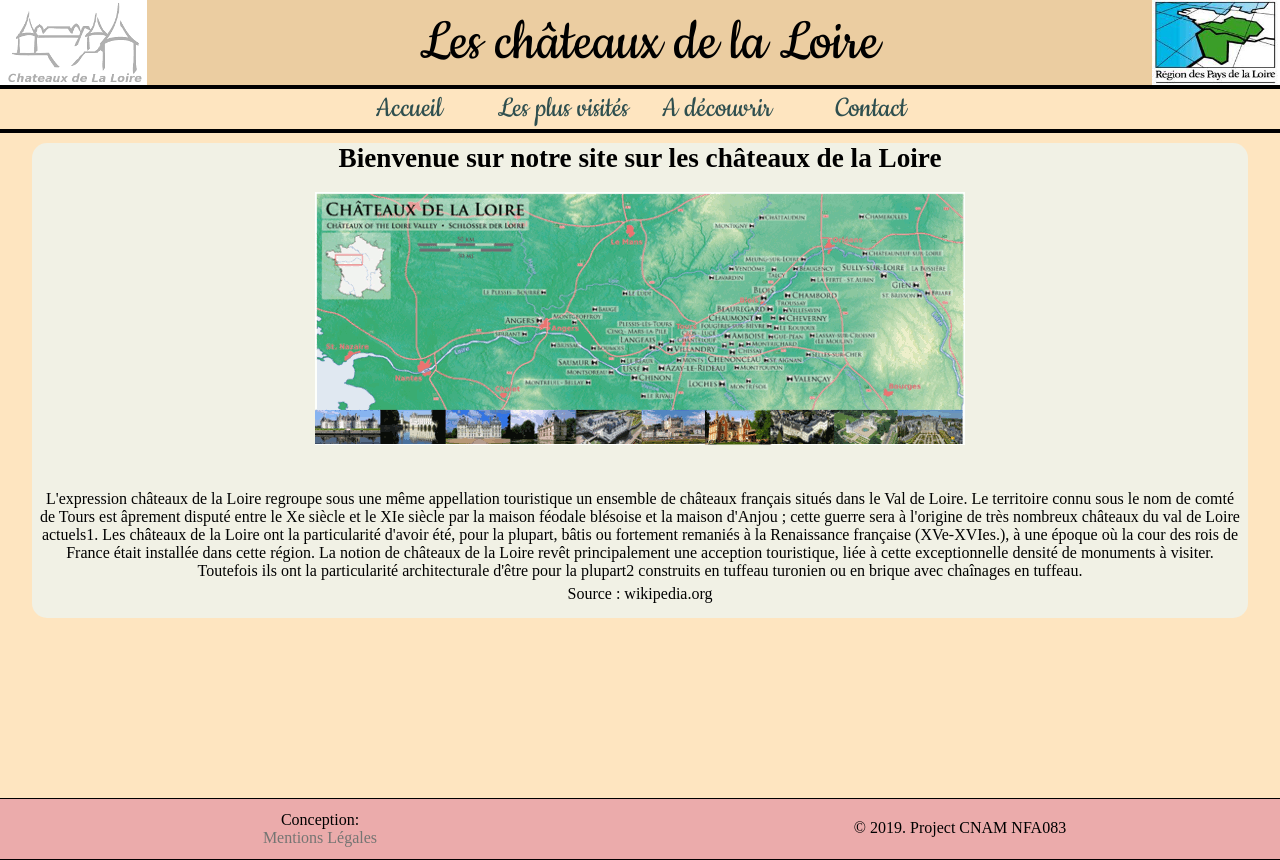
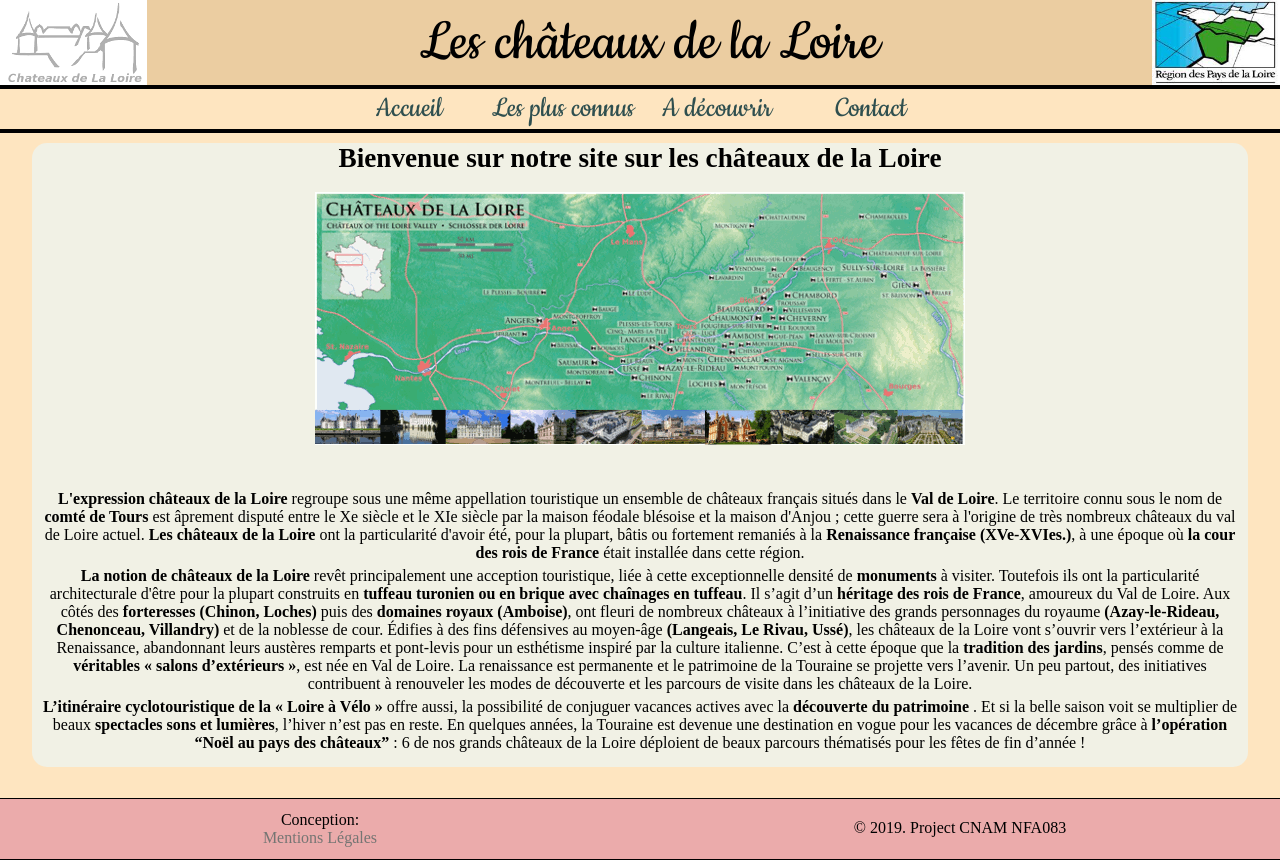
Before and after one commit to RoucherChristophe/ProjetNFA083, a PHP site: page / in a window 1280 px wide. Run offline with PHP 8.4, Linux system fonts and the light colour scheme; the visitor is signed in with stand-in values (Sample User, id 1); data that the repository does not hold is empty.

Commit message:
modification SEO

```diff
--- a/css/styles.css
+++ b/css/styles.css
@@ -296,18 +296,35 @@ th {
 	padding-bottom: 10px;
 }
 
+.txt_alignP {
+	text-align: center;
+	margin-left: 100px;
+	margin-right: 100px;
+}
+
 .txt_align {
 	text-align: center;
-    margin-left: 160px;
+	/*margin-left: 160px;*/
 }
+
 
 .imgChateau {
 	float: left;
-    margin-left: 50px;
+}
+
+.imgChateauTxt {
+	float: left;
+	margin-left: 40px;
 }
 
 .souligne {
 	text-decoration: underline;
+}
+
+.souligneML {
+	text-decoration: underline;
+	text-align: left;
+	margin-left: 15px;
 }
 
 li {
@@ -630,9 +647,20 @@ li {
 .liens-ml p {
 	width: auto;
 	height: auto;
-    text-align: center;
+	text-align: left;
 	word-wrap: break-word;
 	/* permet un saut de ligne pour que le texte ne depasse pas de la div */
 	margin-right: 5px;
-    margin-left: 5px;
+	margin-left: 15px;
 }
+
+.button {
+	width: 210px;
+	height: 30px;
+	margin-left: 150px;
+}
+
+a:link
+{
+text-decoration:none;
+}
--- a/include/database.php
+++ b/include/database.php
@@ -1,14 +1,14 @@
 <?php
 
- 	 //define('HOST', 'localhost');
-     //define('DB_NAME' , 'nfa083');
-     //define('USER' , 'root');
-     //define('PASS' , '');
+ 		 define('HOST', 'localhost');
+     define('DB_NAME' , 'nfa083');
+     define('USER' , 'root');
+     define('PASS' , '');
 
-    define('HOST', 'localhost');
-    define('DB_NAME' , 'id9565149_nfa083');
-    define('USER' , 'id9565149_christophe');
-    define('PASS' , 'christophe');
+    //define('HOST', 'localhost');
+    //define('DB_NAME' , 'id9565149_nfa083');
+    //define('USER' , 'id9565149_christophe');
+    //define('PASS' , 'christophe');
 
 
 
--- a/include/footer.php
+++ b/include/footer.php
@@ -14,9 +14,10 @@
       }
     ?>
     </p>
-      <a href="mentions_legales.php">Mentions Légales</a>
+     <a href="Mentions_legales.php">Mentions Légales</a>
   </div>
   <div id ="footer_description">
     <p id="descrisption_footer"> &copy; 2019. Project CNAM NFA083</p>
+
   </div>
 </footer>
--- a/include/menu.php
+++ b/include/menu.php
@@ -3,9 +3,9 @@
     <nav class="nav_menu">
         <ul id="nav">
             <li><a href="index.php" title="Aller a l'accueil">Accueil</a></li>
-            <li><a href="pageA.php" title="Les sites les plus visités">Les plus visités</a></li>
-            <li><a href="pageB.php" title="Les sites à découvrir">A découvrir</a></li>
-            <li><a href="contact.php" title="Nous contacter">Contact</a></li>
+            <li><a href="PageA.php" title="Les sites les plus connus">Les plus connus</a></li>
+            <li><a href="PageB.php" title="Les sites à découvrir">A découvrir</a></li>
+            <li><a href="Contact.php" title="Nous contacter">Contact</a></li>
         </ul>
     </nav>
     </div>
--- a/index.php
+++ b/index.php
@@ -10,10 +10,11 @@ if (!isset($_SESSION['count'])) {
   $_SESSION['count']++;
 }
 
-include 'include/database.php' ?>
+include 'include/Database.php' ?>
 
 <!DOCTYPE html>
-<html>
+<html lang="fr">
+
 <head>
 	<meta charset="utf-8" />
 	<meta http-equiv="X-UA-Compatible" content="IE=edge">
@@ -21,19 +22,23 @@ include 'include/database.php' ?>
 	<meta name="viewport" content="width=device-width, initial-scale=1">
 	<meta description="L'expression châteaux de la Loire regroupe sous une même appellation touristique un ensemble de châteaux français situés dans le Val de Loire. Le territoire connu sous le nom de comté de Tours est âprement disputé entre le xe siècle et le xie siècle par la maison féodale blésoise et la maison d'Anjou ; cette guerre sera à l'origine de très nombreux châteaux du val de Loire actuels1. Les châteaux de la Loire ont la particularité d'avoir été, pour la plupart, bâtis ou fortement remaniés à la Renaissance française (XVe-XVIes.), à une époque où la cour des rois de France était installée dans cette région. La notion de châteaux de la Loire revêt principalement une acception touristique, liée à cette exceptionnelle densité de monuments à visiter. Toutefois ils ont la particularité architecturale d'être pour la plupart2 construits en tuffeau turonien ou en brique avec chaînages en tuffeau.">
 
-    <link rel="stylesheet" type="text/css" media="screen" href="css/styles.css" />
+	<link rel="stylesheet" type="text/css" media="screen" href="css/Styles.css" />
 
 	<link href="https://fonts.googleapis.com/css?family=Cookie" rel="stylesheet">
-
+	<link rel="shortcut icon" href="img/Chateau.ico" />
 
 	<!-- Global site tag (gtag.js) - Google Analytics -->
 	<script async src="https://www.googletagmanager.com/gtag/js?id=UA-140251563-1"></script>
 	<script>
 		window.dataLayer = window.dataLayer || [];
-  function gtag(){dataLayer.push(arguments);}
+
+		function gtag() {
+			dataLayer.push(arguments);
+		}
 		gtag('js', new Date());
 
 		gtag('config', 'UA-140251563-1');
+
 	</script>
 
 
@@ -42,9 +47,9 @@ include 'include/database.php' ?>
 
 <body>
 	<!-- header -->
-    <?php include 'include/header.php' ?>
+	<?php include 'include/Header.php' ?>
 	<!-- menu -->
-    <?php include 'include/menu.php' ?>
+	<?php include 'include/Menu.php' ?>
 
 
 	<div class="container">
@@ -61,16 +66,21 @@ include 'include/database.php' ?>
 			</h3>
 		</div>
 
-        <div id = "img_index">
+		<div id="img_index">
 			<img src="img/chateaux_de_la_Loire.png" alt="Image des chateaux de la Loire">
 		</div><br><br>
-        <div id = "description_index">
-        <p>L'expression châteaux de la Loire regroupe sous une même appellation touristique un ensemble de châteaux français situés dans le Val de Loire. Le territoire connu sous le nom de comté de Tours est âprement disputé entre le Xe siècle et le XIe siècle par la maison féodale blésoise et la maison d'Anjou ; cette guerre sera à l'origine de très nombreux châteaux du val de Loire actuels1. Les châteaux de la Loire ont la particularité d'avoir été, pour la plupart, bâtis ou fortement remaniés à la Renaissance française (XVe-XVIes.), à une époque où la cour des rois de France était installée dans cette région. La notion de châteaux de la Loire revêt principalement une acception touristique, liée à cette exceptionnelle densité de monuments à visiter. Toutefois ils ont la particularité architecturale d'être pour la plupart2 construits en tuffeau turonien ou en brique avec chaînages en tuffeau.</p>
-        <p>Source : wikipedia.org</p>
+		<div id="description_index">
+			<p><strong>L'expression châteaux de la Loire</strong> regroupe sous une même appellation touristique un ensemble de châteaux français situés dans le <strong>Val de Loire</strong>. Le territoire connu sous le nom de <strong>comté de Tours</strong> est âprement disputé entre le Xe siècle et le XIe siècle par la maison féodale blésoise et la maison d'Anjou ; cette guerre sera à l'origine de très nombreux châteaux du val de Loire actuel. <strong>Les châteaux de la Loire</strong> ont la particularité d'avoir été, pour la plupart, bâtis ou fortement remaniés à la <strong>Renaissance française (XVe-XVIes.)</strong>, à une époque où <strong>la cour des rois de France</strong> était installée dans cette région. </p>
+
+			<p><strong>La notion de châteaux de la Loire </strong>revêt principalement une acception touristique, liée à cette exceptionnelle densité de <strong>monuments</strong> à visiter. Toutefois ils ont la particularité architecturale d'être pour la plupart construits en <strong>tuffeau turonien ou en brique avec chaînages en tuffeau</strong>. Il s’agit d’un <strong>héritage des rois de France</strong>, amoureux du Val de Loire. Aux côtés des <strong>forteresses (Chinon, Loches)</strong> puis des <strong>domaines royaux (Amboise)</strong>, ont fleuri de nombreux châteaux à l’initiative des grands personnages du royaume <strong>(Azay-le-Rideau, Chenonceau, Villandry)</strong> et de la noblesse de cour. Édifies à des fins défensives au moyen-âge <strong>(Langeais, Le Rivau, Ussé)</strong>, les châteaux de la Loire vont s’ouvrir vers l’extérieur à la Renaissance, abandonnant leurs austères remparts et pont-levis pour un esthétisme inspiré par la culture italienne. C’est à cette époque que la <strong>tradition des jardins</strong>, pensés comme de <strong>véritables « salons d’extérieurs »</strong>, est née en Val de Loire. La renaissance est permanente et le patrimoine de la Touraine se projette vers l’avenir. Un peu partout, des initiatives contribuent à renouveler les modes de découverte et les parcours de visite dans les châteaux de la Loire.</p>
+
+			<p><strong>L’itinéraire cyclotouristique de la « Loire à Vélo »</strong> offre aussi, la possibilité de conjuguer vacances actives avec la <strong>découverte du patrimoine</strong> . Et si la belle saison voit se multiplier de beaux <strong>spectacles sons et lumières</strong>, l’hiver n’est pas en reste. En quelques années, la Touraine est devenue une destination en vogue pour les vacances de décembre grâce à <strong>l’opération “Noël au pays des châteaux”</strong> : 6 de nos grands châteaux de la Loire déploient de beaux parcours thématisés pour les fêtes de fin d’année !</p>
+
 		</div>
 	</div>
 	<!-- footer -->
-    <?php include 'include/footer.php' ?>
+	<?php include 'include/Footer.php' ?>
 
 </body>
+
 </html>
--- a/sitemap.xml
+++ b/sitemap.xml
@@ -4,7 +4,6 @@
       xmlns:xsi="http://www.w3.org/2001/XMLSchema-instance"
       xsi:schemaLocation="http://www.sitemaps.org/schemas/sitemap/0.9
             http://www.sitemaps.org/schemas/sitemap/0.9/sitemap.xsd">
-<!-- created with Free Online Sitemap Generator www.xml-sitemaps.com -->
 
 
 <url>
```
Also changed, not shown: img/Chateau.ico (added). Lines whose indentation alone changed are shown as unchanged.
